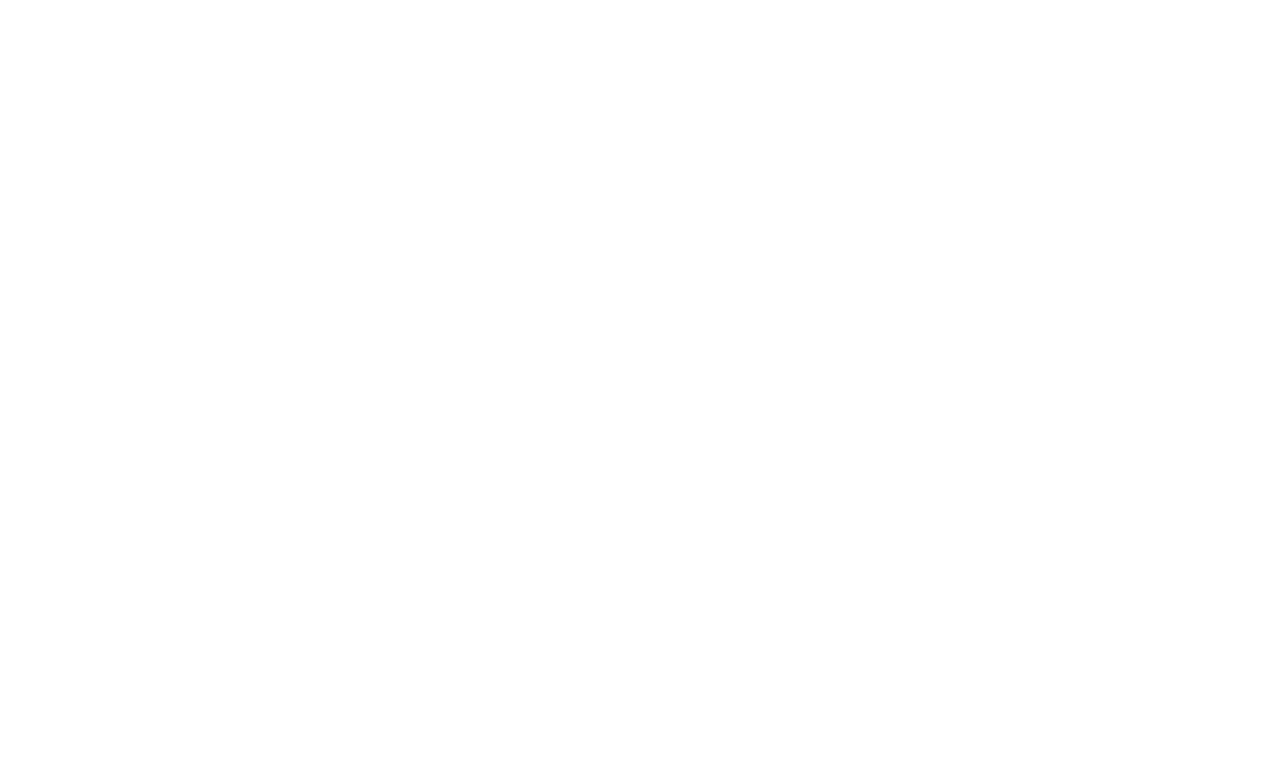
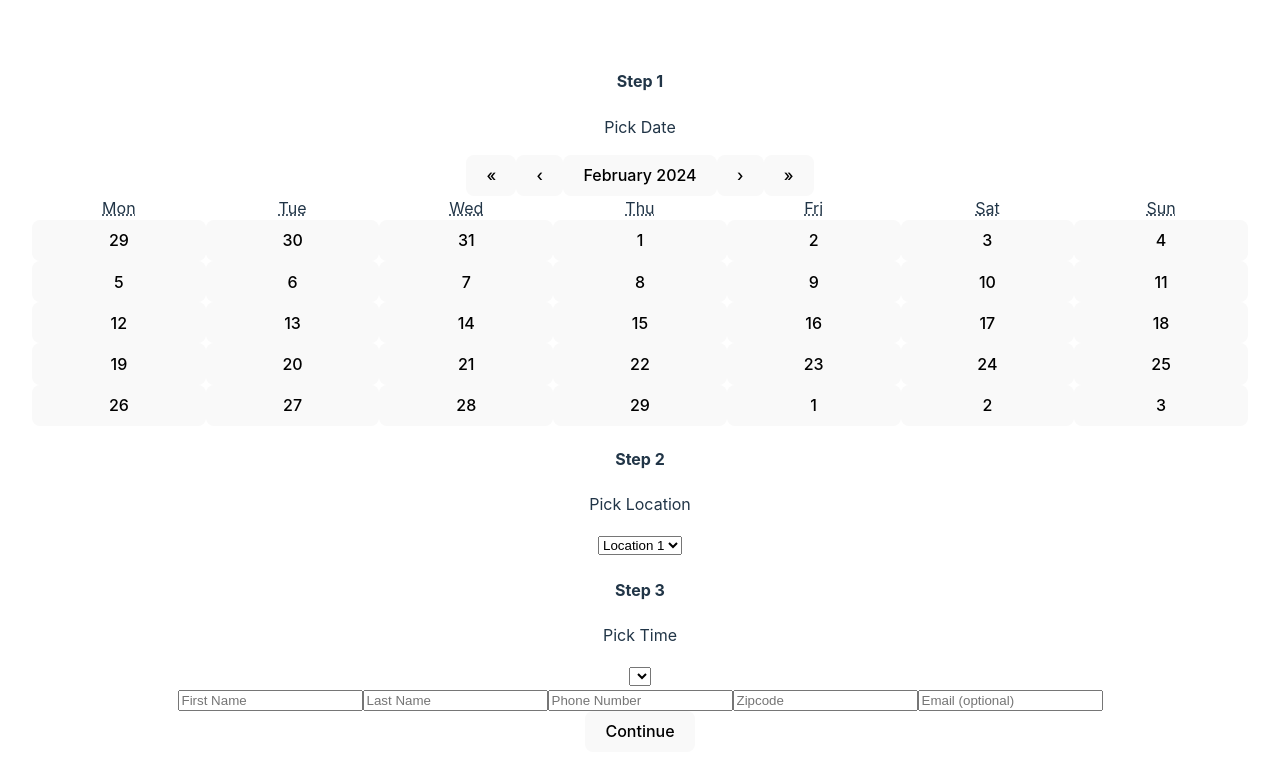
Before and after one commit to Jackson-Gilstrap/Reservation-system, a React (Vite) app in the folder client/: page /reservation in a window 1280 px wide. Before the commit this address had no page. Shown: the top 776 px of the page. Built offline with nearby package versions, Linux system fonts and the light colour scheme.

Commit message:
added questionnair, preforms, taxforms, and partial reservation system with no rest api calls to the backend

```diff
--- a/client/package.json
+++ b/client/package.json
@@ -12,6 +12,7 @@
   "dependencies": {
     "formik": "^2.4.5",
     "react": "^18.2.0",
+    "react-calendar": "^4.8.0",
     "react-dom": "^18.2.0",
     "react-router-dom": "^6.22.2"
   },
--- a/client/src/App.jsx
+++ b/client/src/App.jsx
@@ -3,6 +3,8 @@ import Questionnaire from "./components/Questionnair";
 import Home from "./components/Home";
 import RequiredForms from "./components/RequiredForms";
 import Login from "./components/Login";
+import PreForm from "./components/Preform";
+import Reservation from "./components/Reservation";
 import "./App.css";
 
 function App() {
@@ -14,6 +16,8 @@ function App() {
           <Route exact path="/questionnaire" Component={Questionnaire} />
           <Route exact path="/forms" Component={RequiredForms} />
           <Route exact path="/login" Component={Login} />
+          <Route exact path ="/preform" Component={PreForm}/>
+          <Route exact path ="/reservation" Component={Reservation}/>
         </Routes>
       </Router>
     </>
--- /dev/null
+++ b/client/src/components/Preform.jsx
@@ -0,0 +1,51 @@
+import { Formik, Form, Field } from "formik";
+import { Link } from "react-router-dom";
+import { useState } from "react";
+const PreForm = () => {
+  const [path, setPath] = useState("");
+  const [canProceed, setCanProceed] = useState(false);
+
+  return (
+    <div>
+      <Formik
+        initialValues={{
+          filingJointly: "",
+          hasDependents: "",
+        }}
+        onSubmit={async (values, { resetForm }) => {
+          setCanProceed(true);
+          setPath("/forms");
+          alert(JSON.stringify(values, null, 2));
+          resetForm();
+        }}
+      >
+        <Form>
+          <label>
+            Are you filingly jointly?
+            <Field as="select" name="filingJointly">
+              <option value="yes">Yes</option>
+              <option value="no">No</option>
+            </Field>
+          </label>
+          <label>
+            Do you have any dependents?
+            <Field as="select" name="hasDependents">
+              <option value="yes">Yes</option>
+              <option value="no">No</option>
+            </Field>
+          </label>
+          <button type="submit">Save</button>
+        </Form>
+      </Formik>
+      {canProceed && (
+        <Link to={path}>
+          <button type="submit">Continue</button>
+        </Link>
+      )}
+    </div>
+  );
+};
+
+export default PreForm;
+// non relational db for reservations
+// open table !!! for ideas
--- a/client/src/components/Questionnair.jsx
+++ b/client/src/components/Questionnair.jsx
@@ -5,6 +5,7 @@ import { questions } from "../utility/questions";
 const Questionnaire = () => {
   const [currentQuestionIndex, setCurrentQuestionIndex] = useState(0);
   const [path, setPath] = useState("");
+  const [isEligible, setisEligible] = useState(false);
 
   const generateQuestions = (questions) => {
     return questions.map((question) => question.text);
@@ -16,21 +17,22 @@ const Questionnaire = () => {
   };
 
   const handleRoute = (answer) => {
-    let path;
+    let newPath;
     if (answer.toLowerCase() === "yes") {
-      path = "/forms";
+      newPath = "/preform";
       alert("Congragulations you are eligible for our tax services");
+      setisEligible(true);
     } else if (answer.toLowerCase() === "no") {
       if (currentQuestionIndex < questionList.length - 1) {
         updateCurrentQuestion(currentQuestionIndex + 1);
       } else {
-        path = "/";
+        newPath = "/";
         alert(
           "You have reached the end of the questionnair and are not eligible for our services. Feel free to take it again."
         );
       }
     }
-    setPath(path);
+    setPath(newPath);
   };
 
   const questionList = generateQuestions(questions);
@@ -44,12 +46,12 @@ const Questionnaire = () => {
 
         <button onClick={() => handleRoute("no")}>No</button>
       </div>
-      {path === "/forms" ? (
+      {isEligible=== true && path ? (
         <Link to={path}>
           <button>Next</button>
         </Link>
       ) : (
-        path === "/" && (
+        path && (
           <Link to={path}>
             <button>Go back</button>
           </Link>
@@ -60,3 +62,7 @@ const Questionnaire = () => {
 };
 
 export default Questionnaire;
+
+// conditionally render a two new inputs on a variable that will be set to true after completion of the questionnair
+// asked married jointly and if they have dependents separate form to make another post.
+// once send to schedule be able
--- a/client/src/components/RequiredForms.jsx
+++ b/client/src/components/RequiredForms.jsx
@@ -1,6 +1,11 @@
 import { Formik, Form, Field } from "formik";
+import { useState } from "react";
+import { Link } from "react-router-dom";
 
 const RequiredForms = () => {
+
+  const [canProceed, setCanProceed]=useState(false)
+  const [path, setPath] = useState("")
   return (
     <div>
       <h1>Tax Forms</h1>
@@ -27,6 +32,8 @@ const RequiredForms = () => {
           has_1040_Schedule_D: false,
         }}
         onSubmit={async (values, {resetForm}) => {
+          setPath("/reservation")
+          setCanProceed(true)
           alert(JSON.stringify(values, null, 2));
           resetForm();
         }}
@@ -114,11 +121,18 @@ const RequiredForms = () => {
             1040_Schedule_D
           </label>
           <br />
-          <button type="submit">Proceed</button>
+          <button type="submit">Save</button>
         </Form>
       </Formik>
+      {canProceed && (
+        <Link to={path}>
+          <button type="submit">Continue</button>
+        </Link>
+      )}
     </div>
   );
 };
 
 export default RequiredForms;
+
+// possibly link the forms to information reegarding the forms on the irs site.
--- /dev/null
+++ b/client/src/components/Reservation.jsx
@@ -0,0 +1,181 @@
+import { useState, useEffect } from "react";
+import { Formik, Form, Field } from "formik";
+// import axios from 'axios';
+import { Link } from "react-router-dom";
+import { Calendar } from "react-calendar";
+let locations = [
+  {
+    id: 1,
+    name: "Location 1",
+    address: "123 Main St, Cityville, USA",
+    appointments: [
+      { id: 1, date: "2024-03-05", time: "10:00 AM" },
+      { id: 2, date: "2024-03-07", time: "02:30 PM" },
+    ],
+  },
+  {
+    id: 2,
+    name: "Location 2",
+    address: "456 Elm St, Townsville, USA",
+    appointments: [
+      { id: 1, date: "2024-03-06", time: "09:00 AM" },
+      { id: 2, date: "2024-03-08", time: "11:00 AM" },
+    ],
+  },
+  {
+    id: 3,
+    name: "Location 3",
+    address: "789 Oak St, Villagetown, USA",
+    appointments: [
+      { id: 1, date: "2024-03-05", time: "01:00 PM" },
+      { id: 2, date: "2024-03-09", time: "03:30 PM" },
+    ],
+  },
+  {
+    id: 4,
+    name: "Location 4",
+    address: "321 Pine St, Hamletville, USA",
+    appointments: [
+      { id: 1, date: "2024-03-06", time: "10:30 AM" },
+      { id: 2, date: "2024-03-10", time: "12:45 PM" },
+    ],
+  },
+  {
+    id: 5,
+    name: "Location 5",
+    address: "654 Maple St, Suburbia, USA",
+    appointments: [
+      { id: 1, date: "2024-03-05", time: "03:00 PM" },
+      { id: 2, date: "2024-03-07", time: "05:15 PM" },
+    ],
+  },
+  {
+    id: 6,
+    name: "Location 6",
+    address: "987 Cedar St, Countryside, USA",
+    appointments: [
+      { id: 1, date: "2024-03-06", time: "11:45 AM" },
+      { id: 2, date: "2024-03-08", time: "01:30 PM" },
+    ],
+  },
+  {
+    id: 7,
+    name: "Location 7",
+    address: "741 Birch St, Mountainside, USA",
+    appointments: [
+      { id: 1, date: "2024-03-07", time: "09:30 AM" },
+      { id: 2, date: "2024-03-09", time: "04:00 PM" },
+    ],
+  },
+];
+
+const Reservation = () => {
+  const [dateValue, setDateValue] = useState(new Date());
+  const [timeValue, setTimeValue] = useState("");
+  const [selectedLocationAppointments, setSelectedLocationAppointments] =
+    useState([]);
+  const [appointmentData, setAppointmentData] = useState({
+    date: "",
+    time: "",
+    firstName: "",
+    lastName: "",
+    phoneNumber: "",
+    zipcode: "",
+    email: "",
+  });
+  useEffect(() => {
+    console.log(appointmentData);
+  }, [appointmentData]);
+  const updateAppointmentData = (values) => {
+    setAppointmentData((prevAppointmentData) => ({
+      ...prevAppointmentData,
+      date: dateValue,
+      time: timeValue,
+      firstName: values.firstName,
+      lastName: values.lastName,
+      phoneNumber: values.phoneNumber,
+      zipcode: values.zipcode,
+      email: values.email,
+    }));
+  };
+
+  const handleTimeChange = (event) => {
+    const time = event.target.value;
+    setTimeValue(time);
+  };
+  const handleLocationChange = (event) => {
+    const locationName = event.target.value;
+    const selected = locations.find(
+      (location) => location.name === locationName
+    );
+    setSelectedLocationAppointments(selected.appointments);
+  };
+  console.log(dateValue);
+  console.log(selectedLocationAppointments);
+  console.log(timeValue);
+  //   console.log(appointmentData)
+  return (
+    <div>
+      <div>
+        <h4>Step 1</h4>
+        <p>Pick Date</p>
+        <Calendar onChange={setDateValue} value={dateValue} />
+      </div>
+      <div>
+        <h4>Step 2</h4>
+        <p>Pick Location</p>
+        <select onChange={handleLocationChange}>
+          {locations &&
+            locations.map((location, id) => (
+              <option key={id} value={location.name}>
+                {location.name}
+              </option>
+            ))}
+        </select>
+      </div>
+      <div>
+        <h4>Step 3</h4>
+        <p>Pick Time</p>
+        <select onChange={handleTimeChange}>
+          {selectedLocationAppointments &&
+            selectedLocationAppointments.map((appointment, id) => (
+              <option key={id}>{appointment.time}</option>
+            ))}
+        </select>
+      </div>
+      <div>
+        <Formik
+          initialValues={{
+            firstName: "",
+            lastName: "",
+            phoneNumber: "",
+            zipcode: "",
+            email: "",
+          }}
+          onSubmit={async (values, { resetForm }) => {
+            console.log(JSON.stringify(values, null, 2));
+            updateAppointmentData(values);
+          }}
+        >
+          <Form>
+            <div>
+              <Field name="firstName" placeholder="First Name" />
+              <Field name="lastName" placeholder="Last Name" />
+              <Field name="phoneNumber" placeholder="Phone Number" />
+              <Field name="zipcode" placeholder="Zipcode" />
+              <Field name="email" placeholder="Email (optional)" />
+            </div>
+            <button type="submit">Continue</button>
+          </Form>
+        </Formik>
+      </div>
+    </div>
+  );
+};
+
+export default Reservation;
+
+//step 1 is pick the day
+//step 2 is pick the locations
+//step 3 is to pick the time
+//step 4 is to input client information
```
Also changed, not shown: client/src/components/Home.jsx (line endings or trailing spaces), 1 other file (tests, documents, lock files or other folders).
